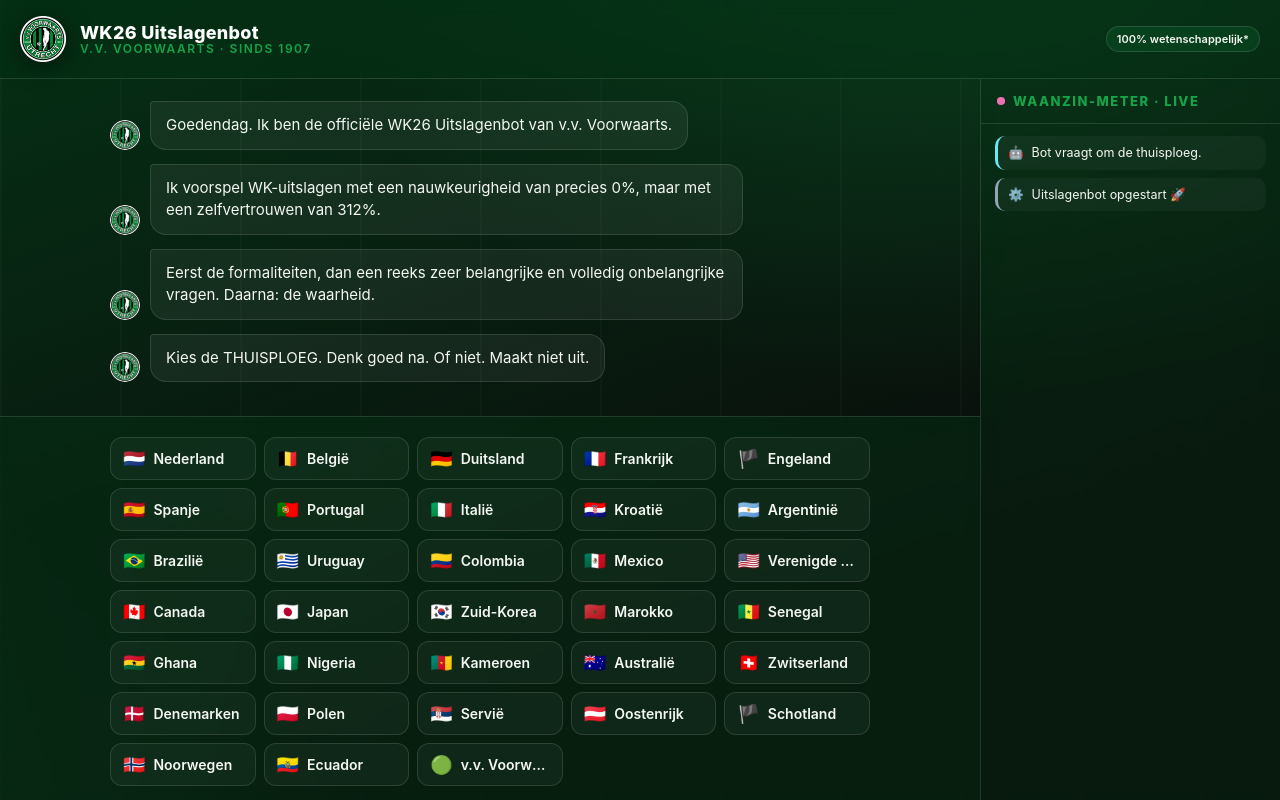
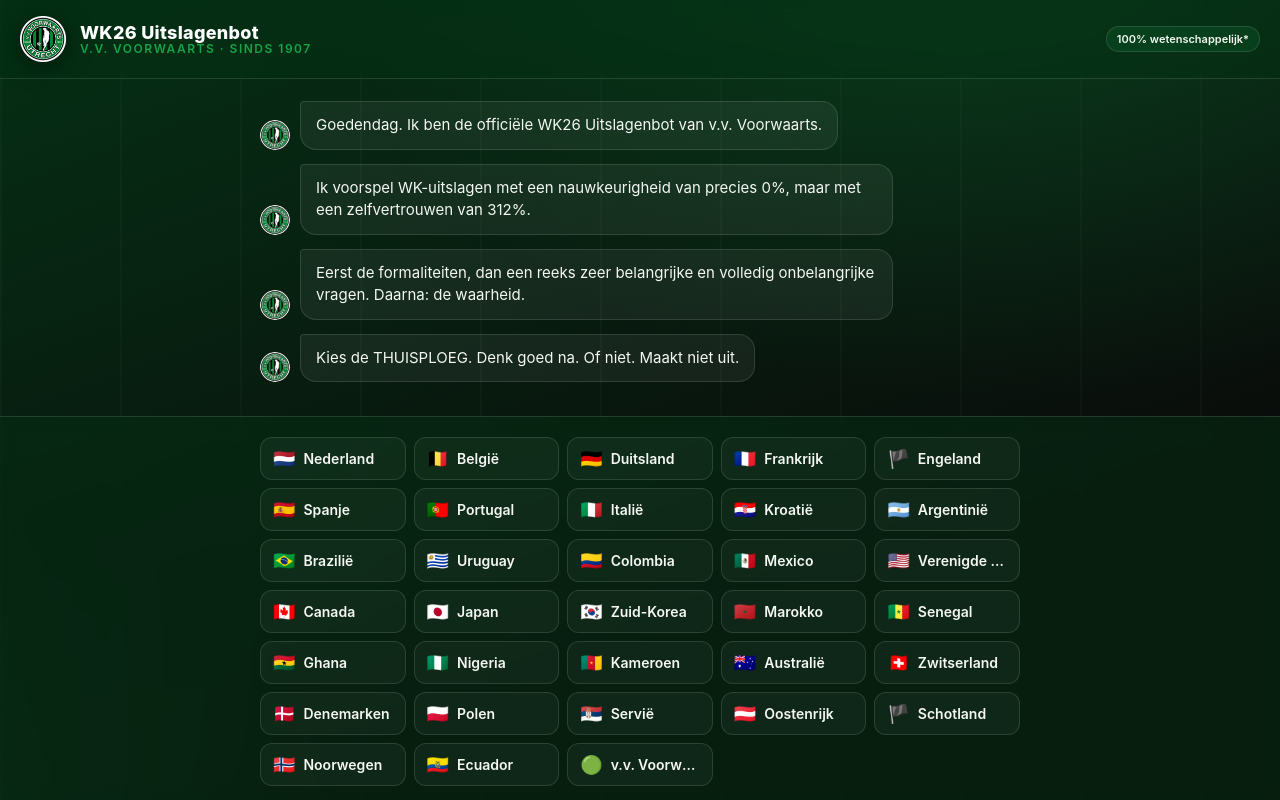
Before and after one commit to marketingupgrade/Wk26-uitslagenbot, a React (Vite) app: page / in a window 1280 px wide. Built offline with nearby package versions, Linux system fonts and the light colour scheme.

Commit message:
Verwijder activity-overview: alleen de bot
- ActivityFeed-component en activity event-bus verwijderd
- Alle activity.push-calls uit de flow gehaald
- Chat krijgt nu de volledige breedte
- README bijgewerkt

https://claude.ai/code/session_01Lz91AB3DbfZvSpZr9sykRq

```diff
--- a/src/App.tsx
+++ b/src/App.tsx
@@ -5,11 +5,9 @@ import ChatMessage from "./components/ChatMessage";
 import TypingDots from "./components/TypingDots";
 import TeamPicker from "./components/TeamPicker";
 import ResultCard from "./components/ResultCard";
-import ActivityFeed from "./components/ActivityFeed";
 import { teams, type Team } from "./data/teams";
 import { questions } from "./data/questions";
 import { generateResult } from "./lib/generator";
-import { activity } from "./lib/activity";
 
 type Step =
   | "boot"
@@ -89,7 +87,6 @@ export default function App() {
     if (booted.current) return;
     booted.current = true;
     (async () => {
-      activity.push({ kind: "system", text: "Uitslagenbot opgestart 🚀" });
       await botSay("Goedendag. Ik ben de officiële WK26 Uitslagenbot van v.v. Voorwaarts.", 700);
       await botSay(
         "Ik voorspel WK-uitslagen met een nauwkeurigheid van precies 0%, maar met een zelfvertrouwen van 312%.",
@@ -99,7 +96,6 @@ export default function App() {
       );
       await botSay("Kies de THUISPLOEG. Denk goed na. Of niet. Maakt niet uit.");
       setStep("pickHome");
-      activity.push({ kind: "bot", text: "Bot vraagt om de thuisploeg." });
     })();
     // eslint-disable-next-line react-hooks/exhaustive-deps
   }, []);
@@ -111,12 +107,10 @@ export default function App() {
         {t.flag} {t.name}
       </span>,
     );
-    activity.push({ kind: "user", text: `Thuisploeg gekozen: ${t.name}` });
     setStep("boot");
     await botSay(pick(homeReactions)(t));
     await botSay("En nu de UITPLOEG. De tegenstander. Het lijdend voorwerp.");
     setStep("pickAway");
-    activity.push({ kind: "bot", text: "Bot vraagt om de uitploeg." });
   }
 
   async function handlePickAway(t: Team) {
@@ -126,7 +120,6 @@ export default function App() {
         {t.flag} {t.name}
       </span>,
     );
-    activity.push({ kind: "user", text: `Uitploeg gekozen: ${t.name}` });
     setStep("boot");
     await botSay(pick(awayReactions)(t));
     await botSay(
@@ -140,7 +133,6 @@ export default function App() {
     setStep("boot");
     await botSay(`Vraag ${i + 1}/${questions.length}. ${questions[i].prompt}`);
     setStep("questions");
-    activity.push({ kind: "bot", text: `Vraag ${i + 1}: ${questions[i].id}` });
   }
 
   async function handleChoice(label: string, vibe: string) {
@@ -148,8 +140,6 @@ export default function App() {
     addUser(label);
     const nextAnswers = { ...answers, [q.id]: vibe };
     setAnswers(nextAnswers);
-    activity.push({ kind: "user", text: `Antwoord: "${label}" → ${vibe}` });
-    activity.push({ kind: "chaos", text: `Waanzin-niveau stijgt (${vibe})` });
     setStep("boot");
     await botSay(pick(choiceReactions), 650);
 
@@ -164,15 +154,10 @@ export default function App() {
 
   async function runCalculation(finalAnswers: Record<string, string>) {
     setStep("calculating");
-    activity.push({ kind: "system", text: "Berekening gestart…" });
     for (const line of calcLines) {
       await botSay(line, 700);
     }
     const result = generateResult(home!, away!, finalAnswers);
-    activity.push({
-      kind: "result",
-      text: `UITSLAG: ${home!.name} ${result.homeScore}-${result.awayScore} ${away!.name}`,
-    });
     setTyping(true);
     await wait(900);
     setTyping(false);
@@ -187,7 +172,6 @@ export default function App() {
     setAnswers({});
     setQIndex(0);
     setStep("boot");
-    activity.push({ kind: "system", text: "Nieuwe waanzin gestart 🔄" });
     await botSay("Daar zijn we weer. Nog steeds 0% nauwkeurig. Kies de THUISPLOEG.", 500);
     setStep("pickHome");
   }
@@ -196,7 +180,7 @@ export default function App() {
     <div style={{ display: "flex", flexDirection: "column", height: "100vh", position: "relative", zIndex: 1 }}>
       <Header />
       <div style={{ display: "flex", flex: 1, minHeight: 0 }}>
-        {/* Chat kolom */}
+        {/* Chat kolom (volledige breedte) */}
         <main style={{ flex: 1, display: "flex", flexDirection: "column", minWidth: 0 }}>
           <div
             ref={scrollRef}
@@ -248,18 +232,7 @@ export default function App() {
             </div>
           </div>
         </main>
-
-        {/* Activity feed — verbergt zich op smalle schermen */}
-        <div className="feed-col">
-          <ActivityFeed />
-        </div>
       </div>
-
-      <style>{`
-        @media (max-width: 880px) {
-          .feed-col { display: none; }
-        }
-      `}</style>
     </div>
   );
 }
--- a/src/components/ActivityFeed.tsx
+++ /dev/null
@@ -1,121 +0,0 @@
-import { AnimatePresence, motion } from "motion/react";
-import { useEffect, useState } from "react";
-import { activity, type ActivityEvent, type ActivityKind } from "../lib/activity";
-
-const COLORS: Record<ActivityKind, string> = {
-  system: "#94a3b8",
-  user: "#16a34a",
-  bot: "#67e8f9",
-  result: "#fde047",
-  chaos: "#f472b6",
-  custom: "#ffffff",
-};
-
-const ICONS: Record<ActivityKind, string> = {
-  system: "⚙️",
-  user: "🫵",
-  bot: "🤖",
-  result: "🏆",
-  chaos: "🌀",
-  custom: "✨",
-};
-
-export default function ActivityFeed() {
-  const [events, setEvents] = useState<ActivityEvent[]>(() => activity.history());
-
-  useEffect(() => {
-    // Aansluiting op de centrale bus. Jouw latere stream-code kan hier ook op.
-    return activity.subscribe((e) => {
-      setEvents((prev) => [...prev.slice(-40), e]);
-    });
-  }, []);
-
-  return (
-    <aside
-      style={{
-        width: 300,
-        flexShrink: 0,
-        borderLeft: "1px solid var(--line)",
-        background: "rgba(5,48,21,0.4)",
-        backdropFilter: "blur(8px)",
-        display: "flex",
-        flexDirection: "column",
-        height: "100%",
-      }}
-    >
-      <div
-        style={{
-          padding: "14px 16px",
-          borderBottom: "1px solid var(--line)",
-          fontWeight: 800,
-          fontSize: 13,
-          textTransform: "uppercase",
-          letterSpacing: 1.5,
-          color: "var(--green-bright)",
-          display: "flex",
-          alignItems: "center",
-          gap: 8,
-        }}
-      >
-        <motion.span
-          animate={{ scale: [1, 1.4, 1], opacity: [1, 0.5, 1] }}
-          transition={{ duration: 1.4, repeat: Infinity }}
-          style={{
-            width: 8,
-            height: 8,
-            borderRadius: "50%",
-            background: "#f472b6",
-            display: "inline-block",
-          }}
-        />
-        Waanzin-meter · live
-      </div>
-
-      <div
-        style={{
-          flex: 1,
-          overflowY: "auto",
-          padding: "12px 14px",
-          display: "flex",
-          flexDirection: "column",
-          gap: 8,
-        }}
-      >
-        {events.length === 0 && (
-          <div style={{ fontSize: 13, opacity: 0.5, lineHeight: 1.5 }}>
-            Nog geen waanzin geregistreerd. Begin een gesprek met de bot en kijk
-            hoe het hier escaleert…
-          </div>
-        )}
-        <AnimatePresence initial={false}>
-          {events
-            .slice()
-            .reverse()
-            .map((e) => (
-              <motion.div
-                key={e.id}
-                layout
-                initial={{ opacity: 0, x: 24, scale: 0.9 }}
-                animate={{ opacity: 1, x: 0, scale: 1 }}
-                exit={{ opacity: 0 }}
-                transition={{ type: "spring", stiffness: 380, damping: 30 }}
-                style={{
-                  display: "flex",
-                  gap: 8,
-                  fontSize: 12.5,
-                  lineHeight: 1.4,
-                  padding: "8px 10px",
-                  borderRadius: 10,
-                  background: "rgba(255,255,255,0.04)",
-                  borderLeft: `3px solid ${COLORS[e.kind]}`,
-                }}
-              >
-                <span>{ICONS[e.kind]}</span>
-                <span style={{ color: "var(--cream)" }}>{e.text}</span>
-              </motion.div>
-            ))}
-        </AnimatePresence>
-      </div>
-    </aside>
-  );
-}
--- a/src/lib/activity.ts
+++ /dev/null
@@ -1,54 +0,0 @@
-// ────────────────────────────────────────────────────────────────────────────
-//  Activity bus — maakt de waanzin zichtbaar.
-//  Dit is bewust een losgekoppelde mini event-bus zodat jouw latere code
-//  (live user-activity, "de bit", backend-stream, websockets, etc.) hier
-//  zonder gedoe op kan aansluiten.
-//
-//  Plug-in voorbeeld (later):
-//    activity.subscribe((event) => myWebsocket.send(event))
-//    activity.push({ kind: "custom", text: "..." })
-// ────────────────────────────────────────────────────────────────────────────
-
-export type ActivityKind =
-  | "system"
-  | "user"
-  | "bot"
-  | "result"
-  | "chaos"
-  | "custom";
-
-export type ActivityEvent = {
-  id: string;
-  kind: ActivityKind;
-  text: string;
-  ts: number;
-};
-
-type Listener = (event: ActivityEvent) => void;
-
-class ActivityBus {
-  private listeners = new Set<Listener>();
-  private log: ActivityEvent[] = [];
-
-  push(e: { kind: ActivityKind; text: string }): ActivityEvent {
-    const event: ActivityEvent = {
-      id: `${Date.now()}-${Math.random().toString(36).slice(2, 8)}`,
-      ts: Date.now(),
-      ...e,
-    };
-    this.log.push(event);
-    this.listeners.forEach((l) => l(event));
-    return event;
-  }
-
-  subscribe(l: Listener): () => void {
-    this.listeners.add(l);
-    return () => this.listeners.delete(l);
-  }
-
-  history(): ActivityEvent[] {
-    return [...this.log];
-  }
-}
-
-export const activity = new ActivityBus();
```
Also changed, not shown: 1 other file (tests, documents, lock files or other folders).
